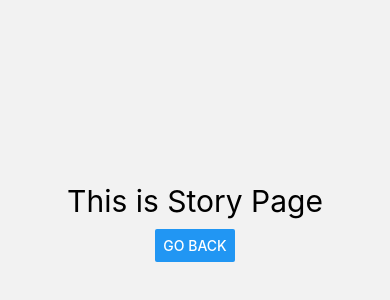
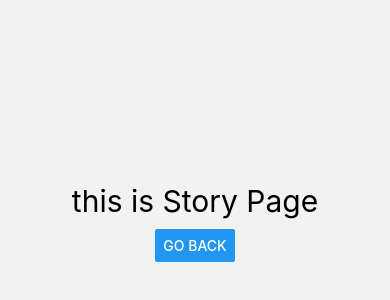
Before and after one commit to Dhinesh-Dhinesh/exa, a React Native app: screen /STORY in a window 390 px wide. Shown: the part 200-500 px from the top of the page. Built offline with nearby package versions, Linux system fonts and the light colour scheme.

Commit message:
story text

```diff
--- a/pages/story.js
+++ b/pages/story.js
@@ -9,7 +9,7 @@ import {
 const Story = ({navigation}) => {
     return(
         <View style={styles.cent}>
-            <Text style={styles.txt}>This is Story Page</Text>
+            <Text style={styles.txt}>this is Story Page</Text>
             <Button title="go back" onPress={()=>navigation.goBack()}/>
         </View>
     );
```
